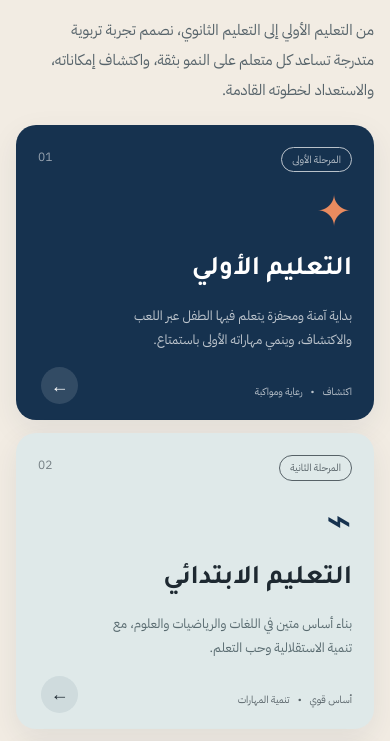
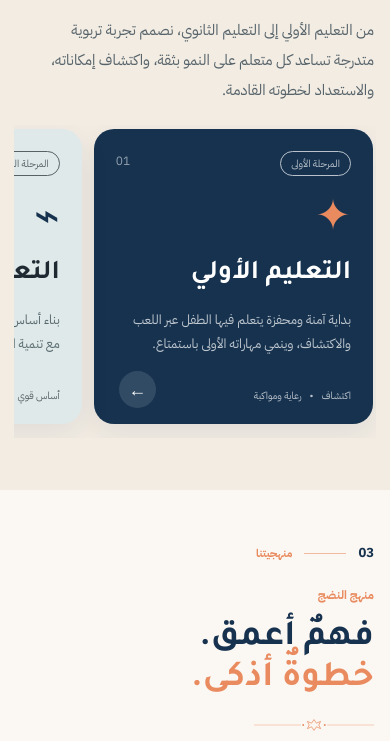
Before and after one commit to annodje/annodje.github.io, a plain HTML site: page index.html in a window 390 px wide. Shown: the part 6362-7103 px from the top of the page. Drawn offline with Linux system fonts and the light colour scheme; no server answers.

Commit message:
Implement mobile styles for programs grid
Added mobile styles for programs grid layout.

```diff
--- a/polish.css
+++ b/polish.css
@@ -168,3 +168,10 @@ html[lang^="ar"] .eyebrow, html[lang^="ar"] .eyebrow * { letter-spacing: 0 !impo
   .map-frame { height: 240px !important; }
   .sitemap-box { padding: 26px 20px !important; }
 }
+
+/* levels: single swipe row on mobile */
+@media (max-width: 700px) {
+  .programs-grid--levels { display: flex !important; flex-wrap: nowrap; gap: 12px !important; overflow-x: auto; scroll-snap-type: x mandatory; -webkit-overflow-scrolling: touch; padding: 4px 2px 14px; margin-inline: -2px; overscroll-behavior-x: contain; scrollbar-width: none; }
+  .programs-grid--levels::-webkit-scrollbar { display: none; }
+  .programs-grid--levels .program-card { flex: 0 0 78%; scroll-snap-align: center; min-height: 270px !important; }
+}
```
